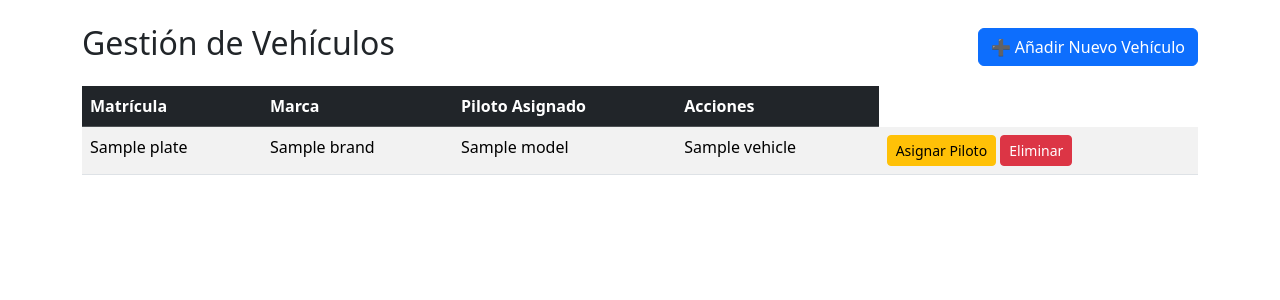
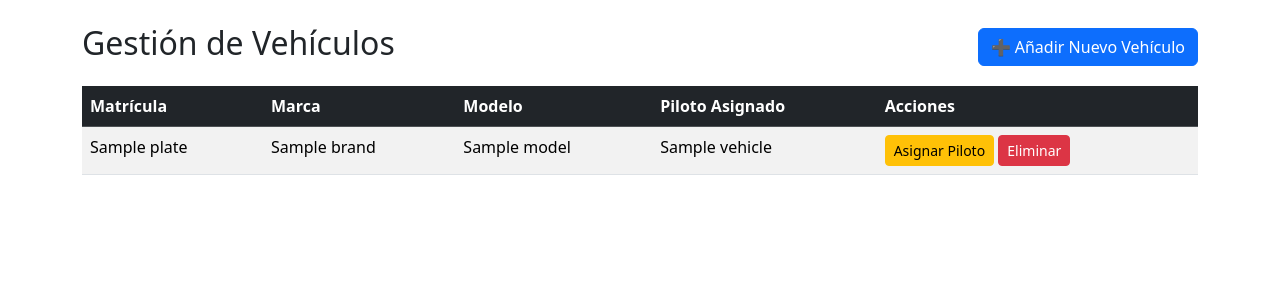
Before and after one commit to mariajosedeleon0707-png/ServiciosCamiones, a Flask app: page /admin/vehicles in a window 1280 px wide. Shown: the part 56-356 px from the top of the page. Run offline with Flask 3, Linux system fonts and the light colour scheme; the visitor is signed in with stand-in values (Sample User, id 1); a database or web service that is not in the repository returns one stand-in record (values such as "Sample title"); some libraries are stand-ins or nearby versions.

Commit message:
Update admin_vehicles.html

```diff
--- a/templates/admin_vehicles.html
+++ b/templates/admin_vehicles.html
@@ -14,6 +14,7 @@
         <tr>
             <th>Matrícula</th>
             <th>Marca</th>
+            <th>Modelo</th>
             <th>Piloto Asignado</th>
             <th>Acciones</th>
         </tr>
```
